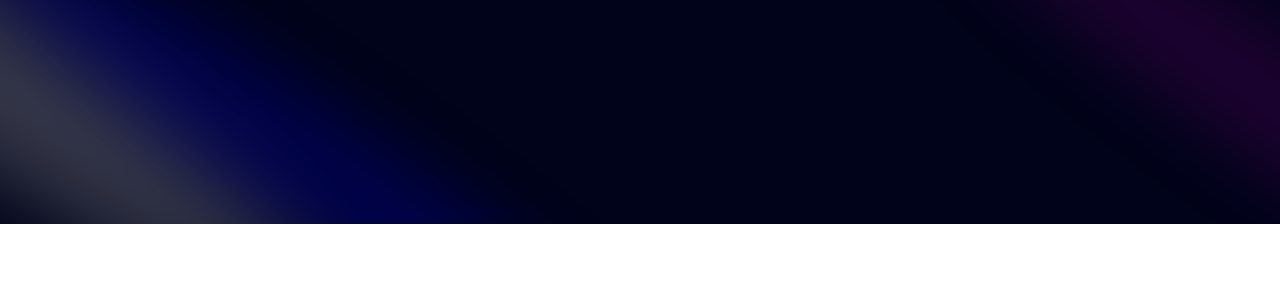
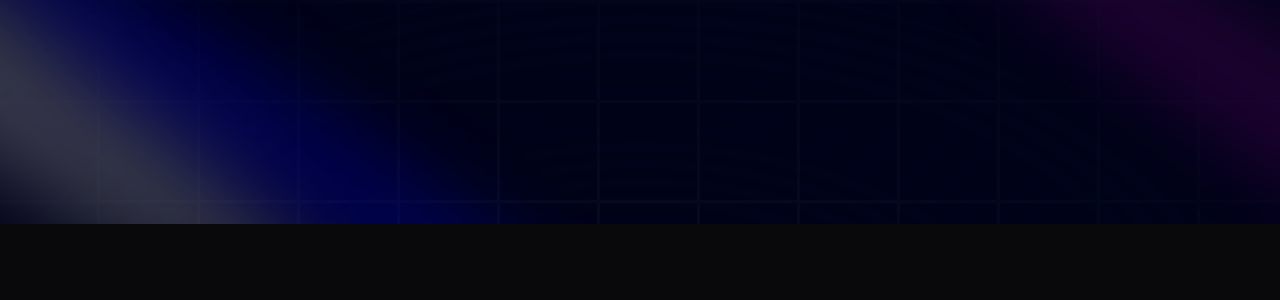
Before and after one commit to VSupunK/NextJS-Portfolio, a Next.js app: page / in a window 1280 px wide. Shown: the top 300 px of the page. Built offline with nearby package versions, Linux system fonts and the light colour scheme.

Commit message:
Hero page updated

```diff
--- a/app/layout.tsx
+++ b/app/layout.tsx
@@ -1,6 +1,7 @@
 import type { Metadata } from "next";
 import localFont from "next/font/local";
 import "./globals.css";
+import { ThemeProvider } from "./provider";
 
 const geistSans = localFont({
   src: "./fonts/GeistVF.woff",
@@ -28,7 +29,14 @@
       <body
         className={`${geistSans.variable} ${geistMono.variable} antialiased`}
       >
-        {children}
+        <ThemeProvider
+            attribute="class"
+            defaultTheme="dark"
+            enableSystem
+            disableTransitionOnChange
+          >
+            {children}
+          </ThemeProvider>
       </body>
     </html>
   );
--- /dev/null
+++ b/app/provider.tsx
@@ -0,0 +1,9 @@
+"use client"
+
+import * as React from "react"
+import { ThemeProvider as NextThemesProvider } from "next-themes"
+import { type ThemeProviderProps } from "next-themes/dist/types"
+
+export function ThemeProvider({ children, ...props }: ThemeProviderProps) {
+  return <NextThemesProvider {...props}>{children}</NextThemesProvider>
+}
--- a/components/Hero.tsx
+++ b/components/Hero.tsx
@@ -2,15 +2,27 @@
 import { Spotlight } from './ui/Spotlight'
 
 const Hero = () => {
-  return (
-    <div className='pb-20 pt-36'>
-        <div>
-            <Spotlight className='-top-40 -left-10 md:-left-32 md:-top-20 h-screen' fill='white'/>
-            <Spotlight className='top-10 left-full h-[80vh] w-[50-vw]' fill='purple'/>
-            <Spotlight className='top-28 left-80 h-[80vh] w-[50vw]' fill='blue'/>
+    return (
+        <div className='pb-20 pt-36'>
+            <div>
+                <Spotlight className='-top-40 -left-10 md:-left-32 md:-top-20 h-screen' fill='white' />
+                <Spotlight className='top-10 left-full h-[80vh] w-[50-vw]' fill='purple' />
+                <Spotlight className='top-28 left-80 h-[80vh] w-[50vw]' fill='blue' />
+            </div>
+
+            <div className="h-screen w-full dark:bg-black-100 bg-white  dark:bg-grid-white/[0.03] bg-grid-black/[0.2] flex items-center justify-center absolute top-0 left-0">
+
+                <div className="absolute pointer-events-none inset-0 flex items-center justify-center dark:bg-black-100 bg-white [mask-image:radial-gradient(ellipse_at_center,transparent_20%,black)]">
+                </div>
+
+                <div className='flex justify-center relative my-20 z-10'>
+                    <div className='max-w-[89vw] md:max-w-2xl lg:max-w-[60vw] flex flex-col items-center justify-center'>
+                        <h2 className='uppercase tracking-widest text-xs text-center text-blue-100 max-w-80 '>Dynamic Web Magic with Next.js</h2>
+                    </div>
+                </div>
+            </div>
         </div>
-    </div>
-  )
+    )
 }
 
 export default Hero
--- a/package.json
+++ b/package.json
@@ -13,6 +13,7 @@
     "framer-motion": "^11.5.4",
     "mini-svg-data-uri": "^1.4.4",
     "next": "14.2.8",
+    "next-themes": "^0.3.0",
     "react": "^18",
     "react-dom": "^18",
     "tailwind-merge": "^2.5.2",
```
Also changed, not shown: 1 other file (tests, documents, lock files or other folders).
